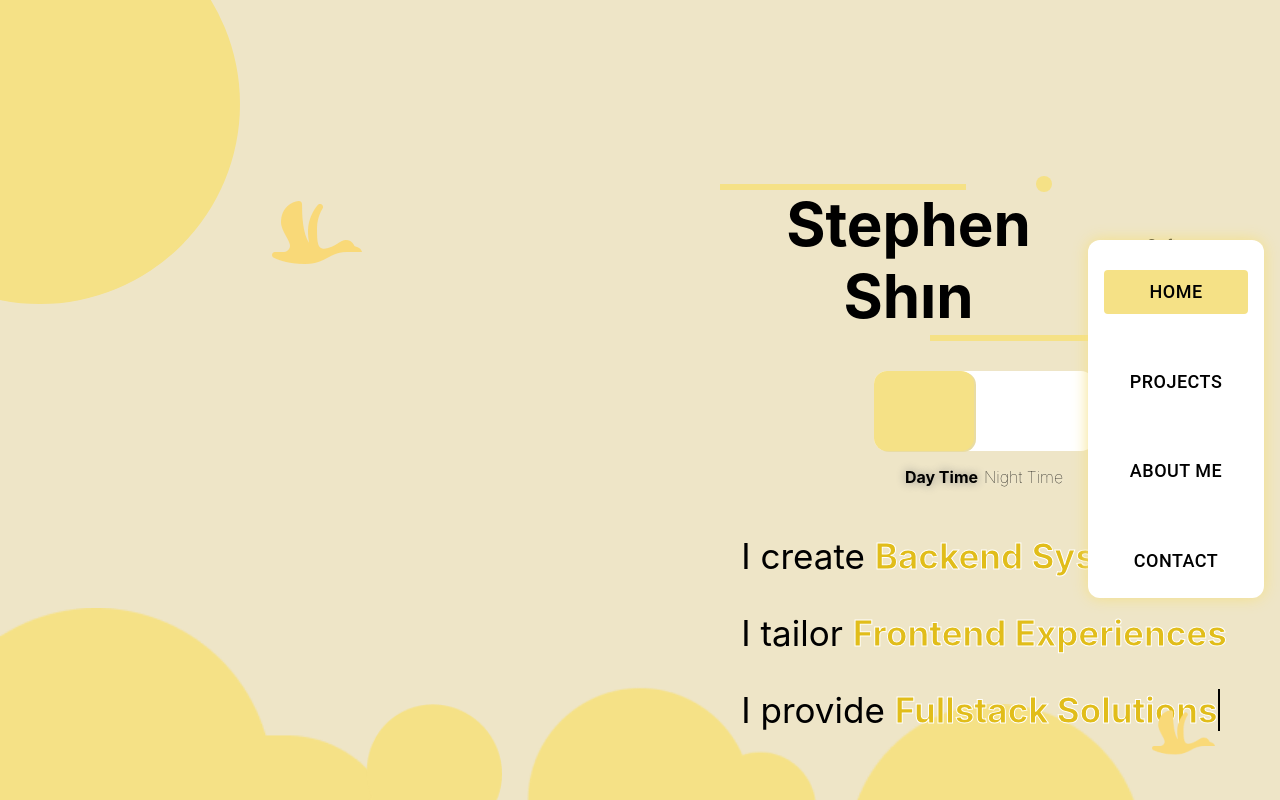
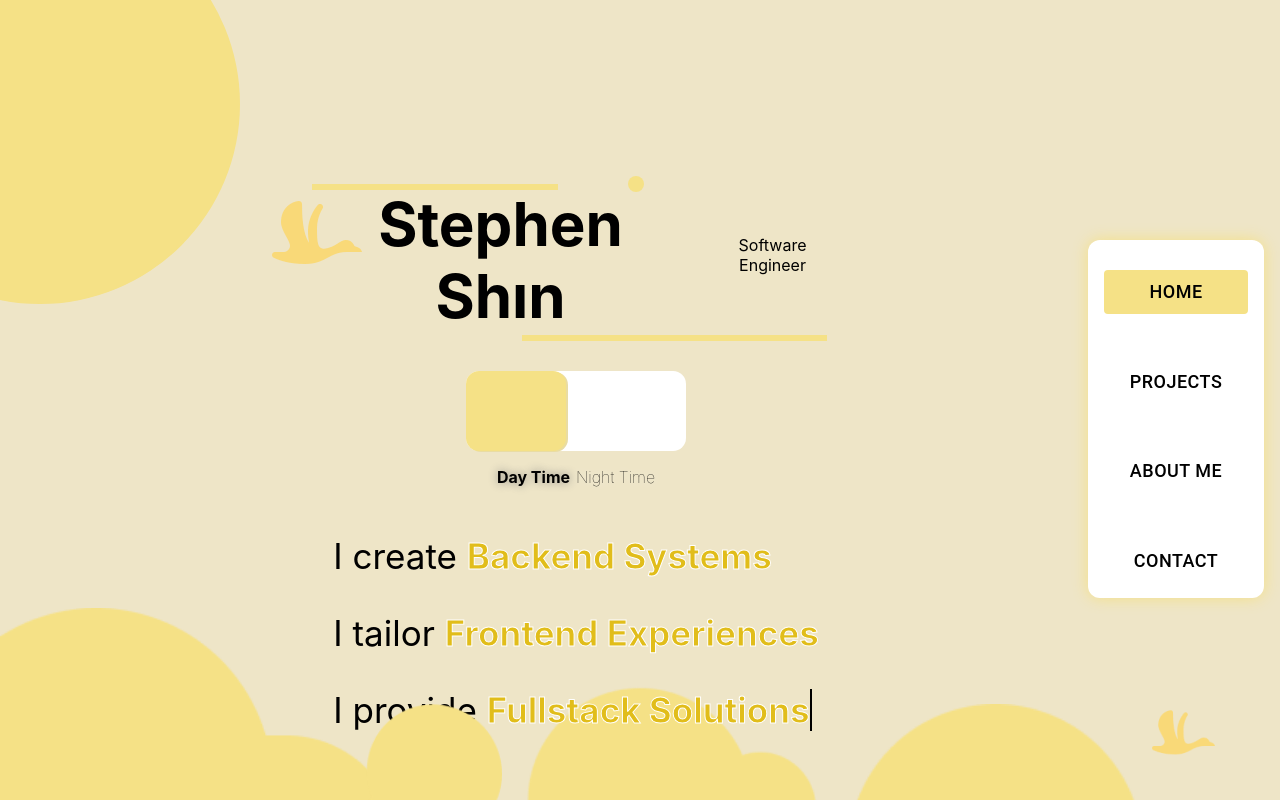
Before and after one commit to shinste/portfolio, a React (Create React App) app: page / in a window 1280 px wide. Shown: the top 800 px of the page. Built offline with nearby package versions, Linux system fonts and the light colour scheme.

Commit message:
fix margin fINALLY why did it take me so long to do that

```diff
--- a/src/components/HomePage.tsx
+++ b/src/components/HomePage.tsx
@@ -39,7 +39,7 @@ const HomePage: React.FC<HomePageComponents> = ({dayTime,setDayTime}) => {
                 <img src={star} className="star" style={{ width: '60px', top: '90%', left: '16%' }}/>
             </div>
 
-            <div className='Center-text Center-horizontal fade' style={{width: '33rem', marginTop: '10rem', marginLeft: '45rem'}}>
+            <div className='Center-text Center-horizontal fade' style={{width: '33rem', marginTop: '10rem', marginLeft: 'auto', marginRight: 'auto'}}>
                 <div className='Flex'>
                     <hr style={{width: '15rem', borderWidth: 3, borderColor: dayTime ? '#F5E186': 'whitesmoke', borderStyle: 'solid', marginLeft: 0, marginRight: '4rem'}}/>
                     <div style={{width: '1rem', height: '1rem', backgroundColor: dayTime ? '#F5E186': 'whitesmoke', marginLeft: 6, borderRadius: '50%'}}></div>
```
